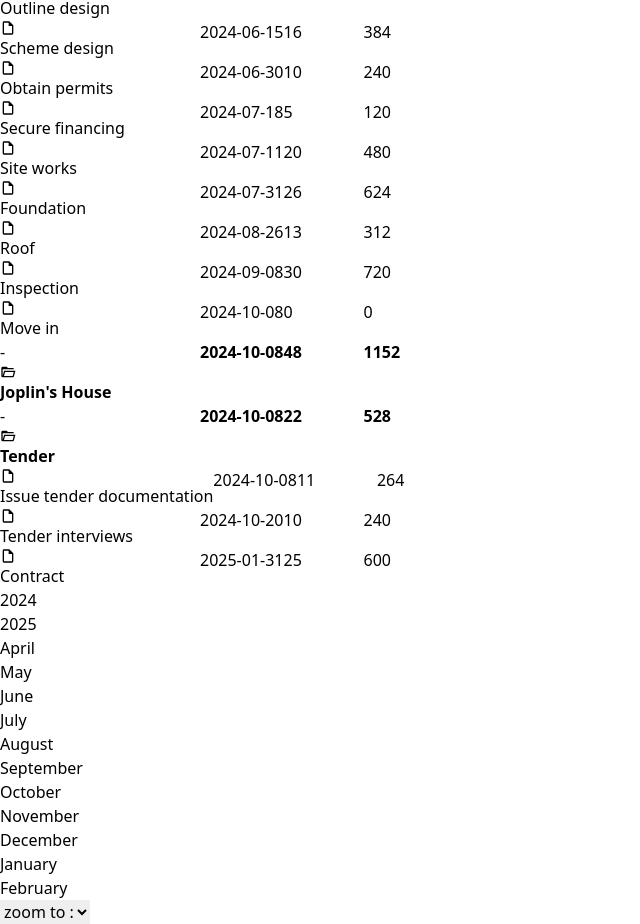
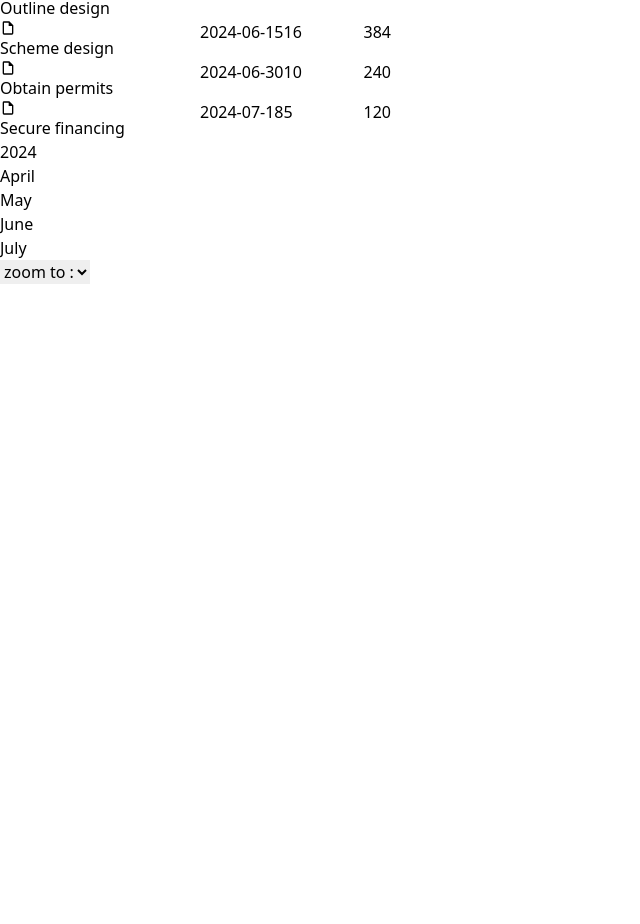
Before and after one commit to Reda-GOGO/gantt-chart-awesome, a React (Vite) app: page / in a window 1280 px wide. Shown: the part 556-1480 px from the top of the page, without its empty margins (0-640 px from the left). After the commit the page ends 840 px from the top, so only its background shows below. Built offline with nearby package versions, Linux system fonts and the light colour scheme.

Commit message:
fifth commit

```diff
--- a/src/data/taskData.js
+++ b/src/data/taskData.js
@@ -98,95 +98,95 @@ export const taskData = [
         Predecessors: -1,
         parent :  2,
     },
-    {
-        id: 12,
-        task_name: 'Site works',
-        start: '2024-07-11',
-        duration: 20,
-        duration_hour: 480,
-        Predecessors: -1,
-        parent :  2,
-    },
-    {
-        id: 13,
-        task_name: 'Foundation',
-        start: '2024-07-31',
-        duration: 26,
-        duration_hour: 624,
-        Predecessors: -1,
-        parent :  2,
-    },
-    {
-        id: 14,
-        task_name: 'Roof',
-        start: '2024-08-26',
-        duration: 13,
-        duration_hour: 312,
-        Predecessors: -1,
-        parent :  2,
-    },
-    {
-        id: 15,
-        task_name: 'Inspection',
-        start: '2024-09-08',
-        duration: 30,
-        duration_hour: 720,
-        Predecessors: -1,
-        parent :  2,
-    },
-    {
-        id: 16,
-        task_name: 'Move in',
-        start: '2024-10-08',
-        duration: 0,
-        duration_hour: 0,
-        Predecessors: -1,
-        parent :  2,
-    },
-    {
-        id: 17,
-        task_name: "Joplin's House",
-        start: '2024-10-08',
-        duration: 48,
-        duration_hour: 1152,
-        Predecessors: -1,
-        parent :  1,
-    },
-    {
-        id: 18,
-        task_name: 'Tender',
-        start: '2024-10-08',
-        duration:22,
-        duration_hour: 528,
-        Predecessors: -1,
-        parent :  17,
-    },
-    {
-        id: 19,
-        task_name: 'Issue tender documentation',
-        start: '2024-10-08',
-        duration: 11,
-        duration_hour: 264,
-        Predecessors: -1,
-        parent :  18,
-    },
-    {
-        id: 20,
-        task_name: 'Tender interviews',
-        start: '2024-10-20',
-        duration: 10,
-        duration_hour: 240,
-        Predecessors: -1,
-        parent :  18,
-    },
-    {
-        id: 21,
-        task_name: 'Contract',
-        start: '2025-01-31',
-        duration: 25,
-        duration_hour: 600,
-        Predecessors: -1,
-        parent :  17,
-    },
+    // {
+    //     id: 12,
+    //     task_name: 'Site works',
+    //     start: '2024-07-11',
+    //     duration: 20,
+    //     duration_hour: 480,
+    //     Predecessors: -1,
+    //     parent :  2,
+    // },
+    // {
+    //     id: 13,
+    //     task_name: 'Foundation',
+    //     start: '2024-07-31',
+    //     duration: 26,
+    //     duration_hour: 624,
+    //     Predecessors: -1,
+    //     parent :  2,
+    // },
+    // {
+    //     id: 14,
+    //     task_name: 'Roof',
+    //     start: '2024-08-26',
+    //     duration: 13,
+    //     duration_hour: 312,
+    //     Predecessors: -1,
+    //     parent :  2,
+    // },
+    // {
+    //     id: 15,
+    //     task_name: 'Inspection',
+    //     start: '2024-09-08',
+    //     duration: 30,
+    //     duration_hour: 720,
+    //     Predecessors: -1,
+    //     parent :  2,
+    // },
+    // {
+    //     id: 16,
+    //     task_name: 'Move in',
+    //     start: '2024-10-08',
+    //     duration: 0,
+    //     duration_hour: 0,
+    //     Predecessors: -1,
+    //     parent :  2,
+    // },
+    // {
+    //     id: 17,
+    //     task_name: "Joplin's House",
+    //     start: '2024-10-08',
+    //     duration: 48,
+    //     duration_hour: 1152,
+    //     Predecessors: -1,
+    //     parent :  1,
+    // },
+    // {
+    //     id: 18,
+    //     task_name: 'Tender',
+    //     start: '2024-10-08',
+    //     duration:22,
+    //     duration_hour: 528,
+    //     Predecessors: -1,
+    //     parent :  17,
+    // },
+    // {
+    //     id: 19,
+    //     task_name: 'Issue tender documentation',
+    //     start: '2024-10-08',
+    //     duration: 11,
+    //     duration_hour: 264,
+    //     Predecessors: -1,
+    //     parent :  18,
+    // },
+    // {
+    //     id: 20,
+    //     task_name: 'Tender interviews',
+    //     start: '2024-10-20',
+    //     duration: 10,
+    //     duration_hour: 240,
+    //     Predecessors: -1,
+    //     parent :  18,
+    // },
+    // {
+    //     id: 21,
+    //     task_name: 'Contract',
+    //     start: '2025-01-31',
+    //     duration: 25,
+    //     duration_hour: 600,
+    //     Predecessors: -1,
+    //     parent :  17,
+    // },
 
 ]
```
